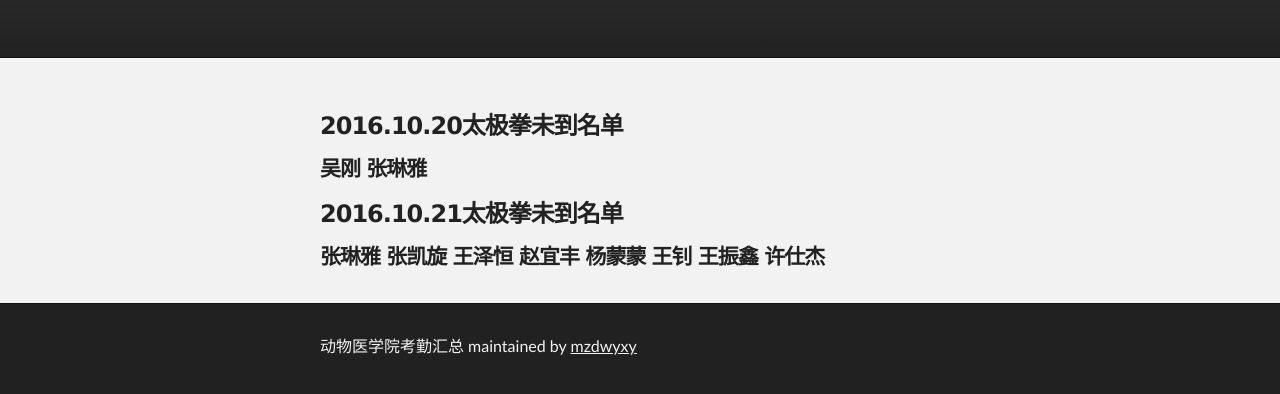
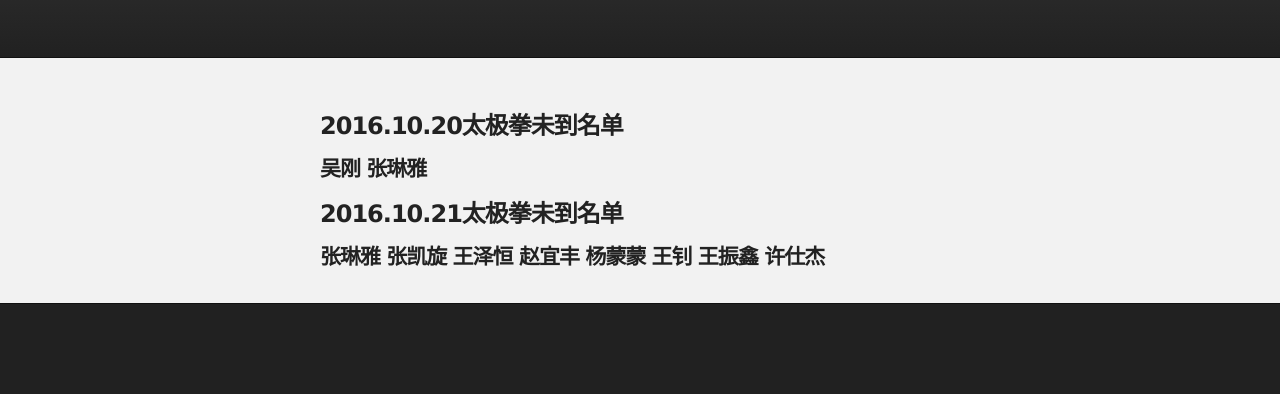
Before and after one commit to mzdwyxy/kqb, a plain HTML site: page index.html in a window 1280 px wide. Shown: the part 116-510 px from the top of the page. Drawn offline with Linux system fonts and the light colour scheme.

Commit message:
Update index.html

```diff
--- a/index.html
+++ b/index.html
@@ -45,7 +45,7 @@
     <!-- FOOTER  -->
     <div id="footer_wrap" class="outer">
       <footer class="inner">
-        <p class="copyright">动物医学院考勤汇总 maintained by <a href="https://github.com/mzdwyxy">mzdwyxy</a></p>
+
 
       </footer>
     </div>
```
